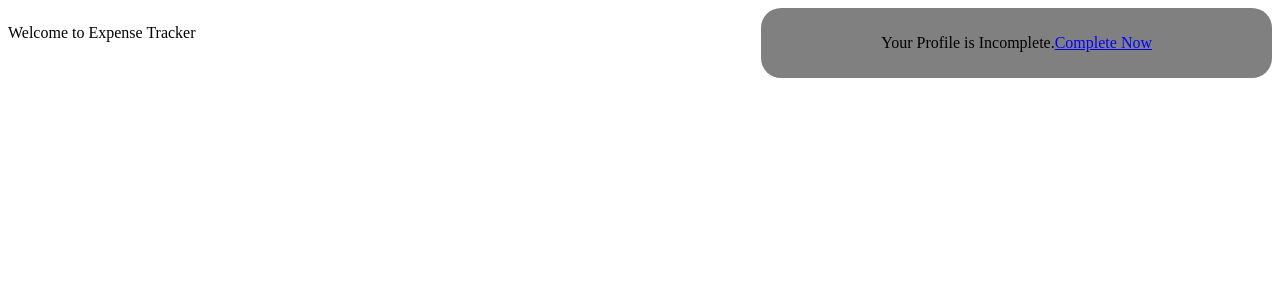
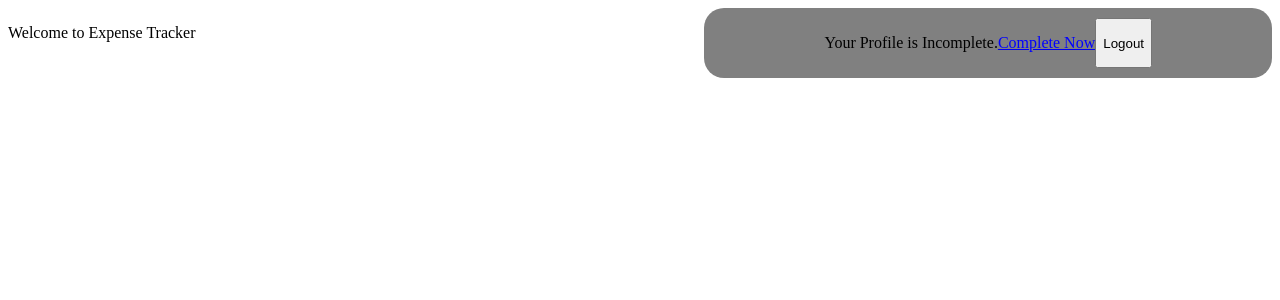
Before and after one commit to lakxnaut/expense_tracker_react, a React (Create React App) app: page / in a window 1280 px wide. Shown: the top 300 px of the page. Built offline with nearby package versions, Linux system fonts and the light colour scheme.

Commit message:
Remove Firebase token from localstorage

```diff
--- a/src/components/Home/Home.js
+++ b/src/components/Home/Home.js
@@ -1,8 +1,15 @@
 import React from 'react'
 import classes from './Home.module.css'
-import { NavLink } from 'react-router-dom'
+import { NavLink, useNavigate } from 'react-router-dom'
 
 const Home = () => {
+    const navigate = useNavigate()
+
+    function logOutHandler() {
+        localStorage.removeItem('token')
+        navigate('/auth')
+
+    }
     return (
         <div className={classes.home}>
             <div className={classes.header}>
@@ -14,6 +21,7 @@
 
                     </p>
                     </NavLink>
+                    <button onClick={logOutHandler}>Logout</button>
                 </div>
             </div>
         </div>
```
